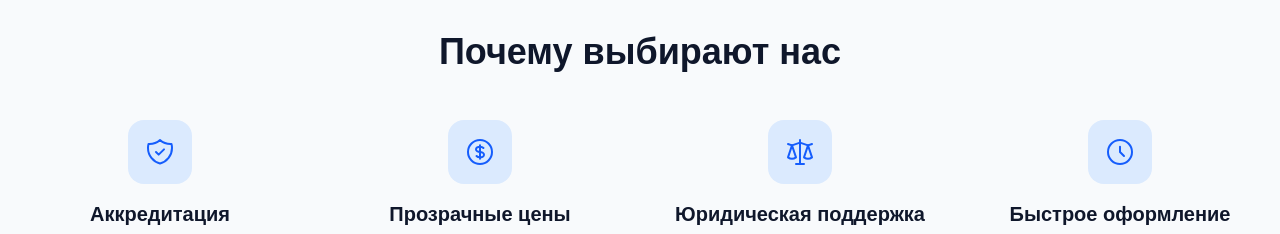
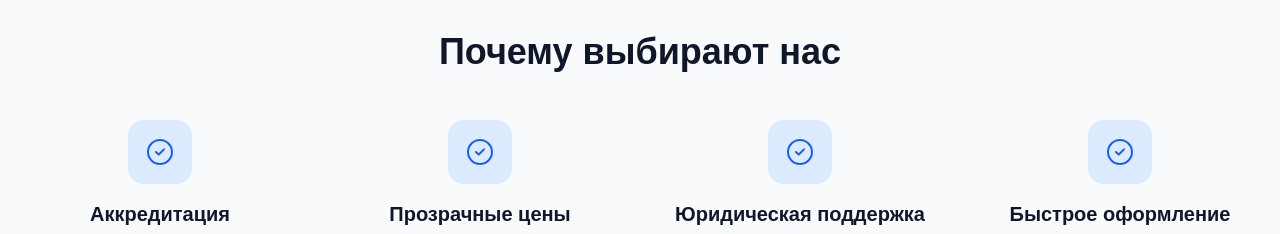
Before and after one commit to KZNGSG/gsg-rt-new, a Next.js app: page / in a window 1280 px wide. Shown: the part 2060-2294 px from the top of the page. Built offline with nearby package versions, Linux system fonts and the light colour scheme.

Commit message:
fix: add React import to page.tsx

```diff
--- a/src/app/page.tsx
+++ b/src/app/page.tsx
@@ -1,3 +1,4 @@
+import React from 'react';
 import Link from 'next/link';
 import { Hero } from '@/components/sections/Hero';
 
@@ -47,7 +48,7 @@ const SERVICES = [
 ];
 
 function ServiceIcon({ type }: { type: string }) {
-  const icons: Record<string, JSX.Element> = {
+  const icons: Record<string, React.ReactElement> = {
     medical: (
       <svg className="w-8 h-8" fill="none" stroke="currentColor" viewBox="0 0 24 24">
         <path strokeLinecap="round" strokeLinejoin="round" strokeWidth={1.5} d="M9 12h6m-6 4h6m2 5H7a2 2 0 01-2-2V5a2 2 0 012-2h5.586a1 1 0 01.707.293l5.414 5.414a1 1 0 01.293.707V19a2 2 0 01-2 2z" />
@@ -146,43 +147,25 @@ export default function Home() {
               {
                 title: 'Аккредитация',
                 desc: 'Работаем с аккредитованными органами и лабораториями',
-                icon: (
-                  <svg className="w-8 h-8" fill="none" stroke="currentColor" viewBox="0 0 24 24">
-                    <path strokeLinecap="round" strokeLinejoin="round" strokeWidth={1.5} d="M9 12l2 2 4-4m5.618-4.016A11.955 11.955 0 0112 2.944a11.955 11.955 0 01-8.618 3.04A12.02 12.02 0 003 9c0 5.591 3.824 10.29 9 11.622 5.176-1.332 9-6.03 9-11.622 0-1.042-.133-2.052-.382-3.016z" />
-                  </svg>
-                )
               },
               {
                 title: 'Прозрачные цены',
                 desc: 'Фиксированная стоимость без скрытых платежей',
-                icon: (
-                  <svg className="w-8 h-8" fill="none" stroke="currentColor" viewBox="0 0 24 24">
-                    <path strokeLinecap="round" strokeLinejoin="round" strokeWidth={1.5} d="M12 8c-1.657 0-3 .895-3 2s1.343 2 3 2 3 .895 3 2-1.343 2-3 2m0-8c1.11 0 2.08.402 2.599 1M12 8V7m0 1v8m0 0v1m0-1c-1.11 0-2.08-.402-2.599-1M21 12a9 9 0 11-18 0 9 9 0 0118 0z" />
-                  </svg>
-                )
               },
               {
                 title: 'Юридическая поддержка',
                 desc: 'Консультируем по всем вопросам сертификации',
-                icon: (
-                  <svg className="w-8 h-8" fill="none" stroke="currentColor" viewBox="0 0 24 24">
-                    <path strokeLinecap="round" strokeLinejoin="round" strokeWidth={1.5} d="M3 6l3 1m0 0l-3 9a5.002 5.002 0 006.001 0M6 7l3 9M6 7l6-2m6 2l3-1m-3 1l-3 9a5.002 5.002 0 006.001 0M18 7l3 9m-3-9l-6-2m0-2v2m0 16V5m0 16H9m3 0h3" />
-                  </svg>
-                )
               },
               {
                 title: 'Быстрое оформление',
                 desc: 'Срочное оформление от 1 рабочего дня',
-                icon: (
-                  <svg className="w-8 h-8" fill="none" stroke="currentColor" viewBox="0 0 24 24">
-                    <path strokeLinecap="round" strokeLinejoin="round" strokeWidth={1.5} d="M12 8v4l3 3m6-3a9 9 0 11-18 0 9 9 0 0118 0z" />
-                  </svg>
-                )
               },
             ].map((item, i) => (
               <div key={i} className="text-center">
                 <div className="w-16 h-16 flex items-center justify-center bg-blue-100 text-blue-600 rounded-2xl mx-auto mb-4">
-                  {item.icon}
+                  <svg className="w-8 h-8" fill="none" stroke="currentColor" viewBox="0 0 24 24">
+                    <path strokeLinecap="round" strokeLinejoin="round" strokeWidth={1.5} d="M9 12l2 2 4-4m6 2a9 9 0 11-18 0 9 9 0 0118 0z" />
+                  </svg>
                 </div>
                 <h3 className="text-xl font-semibold text-slate-900 mb-2">{item.title}</h3>
                 <p className="text-slate-600">{item.desc}</p>
```
